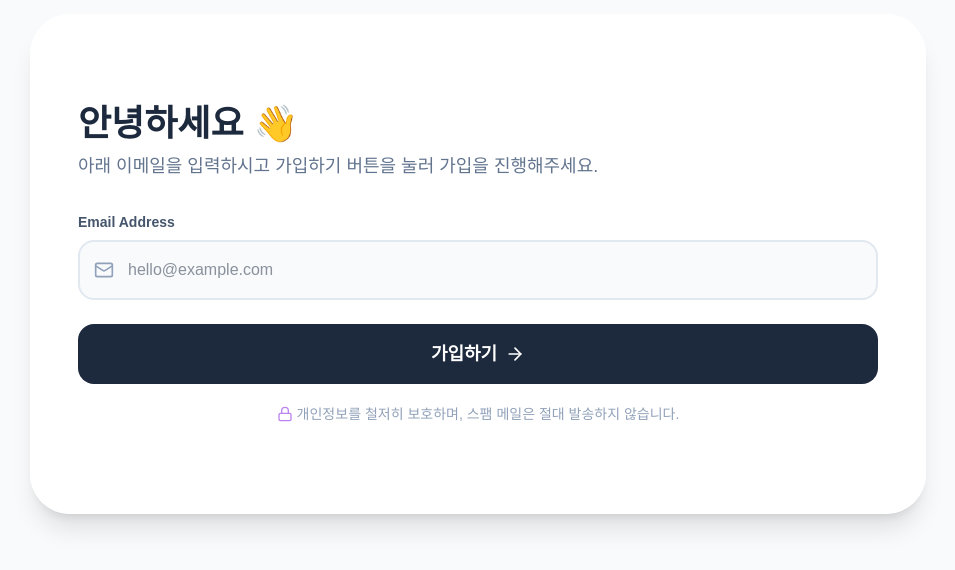
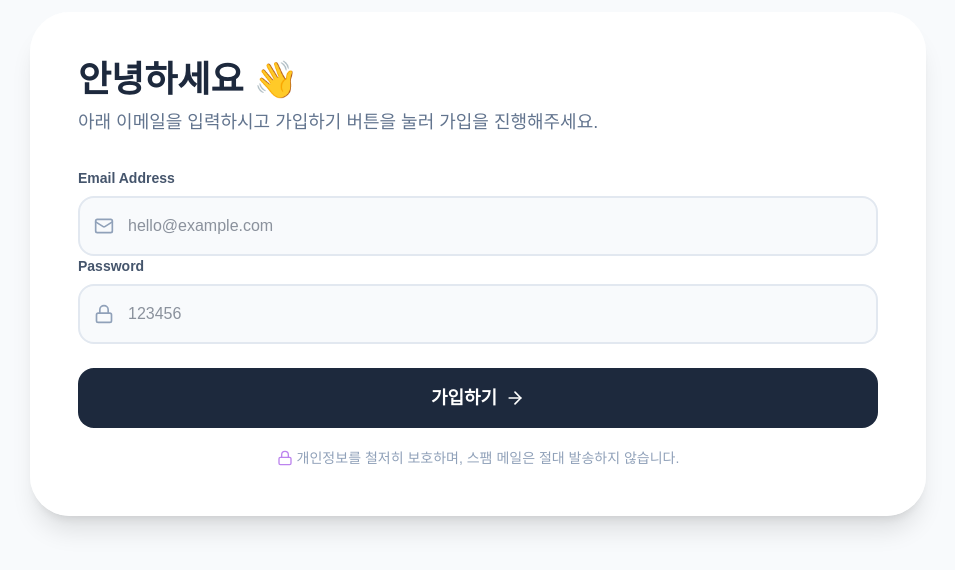
Before and after one commit to jjeeyy7/allStock, a Next.js app: page /signup in a window 1280 px wide. Shown: the part 136-706 px from the top of the page, without its empty margins (162-1117 px from the left). Built offline with nearby package versions, Linux system fonts and the light colour scheme; no server answers.

Commit message:
비밀번호 수정

```diff
--- a/app/main/page.js
+++ b/app/main/page.js
@@ -3,17 +3,19 @@ import Image from 'next/image';
 import KakaoLoginForm from '@/components/main/KakaoLoginForm.js';
 
 import React, { useState } from 'react';
-import { Eye, EyeOff, Mail, Lock } from 'lucide-react';
+import {Mail, Lock} from 'lucide-react';
 
 export default function LoginPage() {
-    const [showPassword, setShowPassword] = useState(false);
     const [email, setEmail] = useState('');
     const [password, setPassword] = useState('');
 
     const handleSubmit = (e) => {
         e.preventDefault();
         // TODO: 나중에 Supabase Auth나 로그인 로직을 여기에 연결하면 됩니다!
-        console.log('로그인 시도:', { email, password });
+
+        const isValid = /^[^\s@]+@[^\s@]+\.[^\s@]+$/.test(email);
+
+        console.log('로그인 시도:', { email });
     };
 
     return (
@@ -46,11 +48,29 @@ export default function LoginPage() {
                             />
                         </div>
                     </div>
-
+                    {/* 패스워드  입력창 */}
+                    <div className="space-y-1.5">
+                        <label className="text-sm font-medium text-slate-700 block">패스워드</label>
+                        <div className="relative">
+                            <div className="absolute inset-y-0 left-0 pl-3.5 flex items-center pointer-events-none text-slate-400">
+                                <Lock size={18} />
+                            </div>
+                            <input
+                                type="password"
+                                value={password}
+                                onChange={(e) => setPassword(e.target.value)}
+                                placeholder="••••••••"
+                                className="w-full pl-10 pr-4 py-3 bg-slate-50 border border-slate-200 rounded-xl text-slate-800 placeholder-slate-400 focus:outline-none focus:ring-2 focus:ring-indigo-500/20 focus:border-indigo-500 transition-all text-sm"
+                                required
+                            />
+                        </div>
+                    </div>
                 </div>
                 <div>
                     {/* 로그인 버튼 */}
-                    <button className="flex justify-center items-center bg-slate-800 mt-5 ml-1.5 text-white hover:bg-slate-50 gap-2 py-2.5 px-41 border border-slate-200 rounded-xl">
+                    <button
+                        type = "submit"
+                        className="flex justify-center items-center bg-slate-800 mt-5 ml-1.5 text-white hover:bg-slate-700 gap-2 py-2.5 px-41 border border-slate-200 rounded-xl cursor-pointer">
                         로그인
                     </button>
                 </div>
--- a/app/signup/actions.js
+++ b/app/signup/actions.js
@@ -25,3 +25,15 @@ export async function createUserProfile(email) {
 
     return { data, error };
 }
+
+export async function updateUserPin(userId, pinCode) {
+    const supabase = await createClient();
+
+    // 유저의 고유 ID(userId)를 찾아서, pin_code 컬럼에 새로운 번호(pinCode)를 저장합니다.
+    const { data, error } = await supabase
+        .from('profiles')
+        .update({ pin_code: pinCode }) // DB 컬럼명이 pin_code라고 가정했습니다!
+        .eq('id', userId);
+
+    return { data, error };
+}
--- a/app/stock/page.js
+++ b/app/stock/page.js
@@ -3,9 +3,11 @@ import SearchButton from '@/components/stock/SearchButton';
 import StockContainer from '@/components/stock/StockContainer';
 import OpenForm from '@/components/stock/OpenForm';
 import CategorySelect from '@/components/stock/CategorySelect';
+import StockGuardContainer from '@/components/stock/StockGuard'; // 경로에 맞게 수정
 
 import { supabase } from '@/lib/supabase';
 import { revalidatePath } from 'next/cache';
+
 
 export default async function InventoryPage({ searchParams }) {
   const params = await searchParams;
@@ -107,6 +109,7 @@ export default async function InventoryPage({ searchParams }) {
   }
 
   return (
+     <StockGuardContainer>
     <div className="min-h-screen bg-[#eae6e6] font-sans text-gray-800">
 
       <header className="flex items-center bg-white border-b border-gray-200">
@@ -164,5 +167,6 @@ export default async function InventoryPage({ searchParams }) {
         />
       </main>
     </div>
+    </StockGuardContainer>
   );
 }
--- a/components/sign/SignupForm.js
+++ b/components/sign/SignupForm.js
@@ -9,6 +9,7 @@ const supabase = createClient();
 
 export default function SignupForm() {
     const [email, setEmail] = useState('');
+    const [password, setPassword] = useState('');
     const [error, setError] = useState(false);
     const [isSuccess, setIsSuccess] = useState(false);
     const [isComplete, setIsComplete] = useState(false);
@@ -93,7 +94,7 @@ export default function SignupForm() {
             type: 'email',
         });
 
-       if (error) {
+        if (error) {
             isSubmitting.current = false;
             setIsLoading(false);
             console.error("인증 에러 상세:", error);
@@ -102,6 +103,20 @@ export default function SignupForm() {
             isSubmitting.current = false;
             setIsLoading(false);
             setIsComplete(true);
+        }
+    };
+
+    const handleSavePin = async () => {
+        // 1. 현재 로그인한 유저 ID 가져오기
+        const { data: { user } } = await supabase.auth.getUser();
+
+        // 2. 서버 액션(updateUserPin) 호출!
+        const { data, error } = await updateUserPin(user.id, password); // 여기서 password가 6자리 핀코드겠죠?
+
+        if (error) {
+            console.error("핀 번호 저장 실패:", error);
+        } else {
+            console.log("핀 번호 저장 성공!", data);
         }
     };
 
@@ -158,6 +173,31 @@ export default function SignupForm() {
                                         />
                                     </div>
                                     {error && <p className="text-red-500 text-sm mt-2">앗, 올바른 이메일 주소를 입력해 주세요!</p>}
+                                    <label htmlFor="password" className="block text-sm font-semibold mb-2 text-slate-600">
+                                        Password
+                                    </label>
+                                    <div className="relative">
+                                        <Lock className="absolute left-4 top-1/2 -translate-y-1/2 text-slate-400 w-5 h-5" />
+                                        <input
+                                            type="password"
+                                            id="password"
+                                            value={password}
+                                            maxLength={6}
+                                            inputMode="numeric"
+                                            pattern="[0-9]*"
+                                            onChange={(e) => {
+                                                const onlyNumbers = e.target.value.replace(/[^0-9]/g, '');
+
+                                                setPassword(onlyNumbers);
+                                                if (error) setError(false);
+                                            }}
+                                            placeholder="123456"
+                                            className={`w-full py-4 pl-12 pr-4 rounded-2xl border-2 outline-none transition-all ${error
+                                                ? 'border-red-400 bg-red-50'
+                                                : 'border-slate-200 bg-slate-50 focus:border-[#bc84ee] focus:bg-white focus:ring-4 focus:ring-purple-100'
+                                                }`}
+                                        />
+                                    </div>
                                 </div>
 
                                 <button
--- /dev/null
+++ b/components/stock/StockGuard.js
@@ -0,0 +1,41 @@
+'use client';
+
+import { useEffect, useState } from 'react';
+import { useRouter } from 'next/navigation';
+import { createClient } from '@/utils/supabase/client';
+
+export default function StockGuardContainer({ children }) {
+    const router = useRouter();
+    const supabase = createClient();
+    const [isChecking, setIsChecking] = useState(true);
+
+    useEffect(() => {
+        const checkAuth = async () => {
+            // 1. 로그인된 유저가 있는지 신분증 검사
+            const { data: { user } } = await supabase.auth.getUser();
+
+            if (!user) {
+                // 2. 로그인 안 했으면 경고 띄우고 쫓아내기!
+                alert('잘못된 접근입니다. 먼저 로그인을 해주세요! 🚨');
+                router.push('/main');
+            } else {
+                // 3. 로그인했으면 통과!
+                setIsChecking(false);
+            }
+        };
+
+        checkAuth();
+    }, [router, supabase]);
+
+    // 검사 중일 때는 화면 노출을 완전히 차단합니다 (번쩍임 방지)
+    if (isChecking) {
+        return (
+            <div className="flex h-screen items-center justify-center bg-slate-50 font-bold text-xl text-slate-600">
+                신분증 확인 중... 🧐
+            </div>
+        );
+    }
+
+    // 검사 통과하면 감싸고 있던 진짜 주식 화면(children)을 보여줍니다!
+    return <>{children}</>;
+}
```
